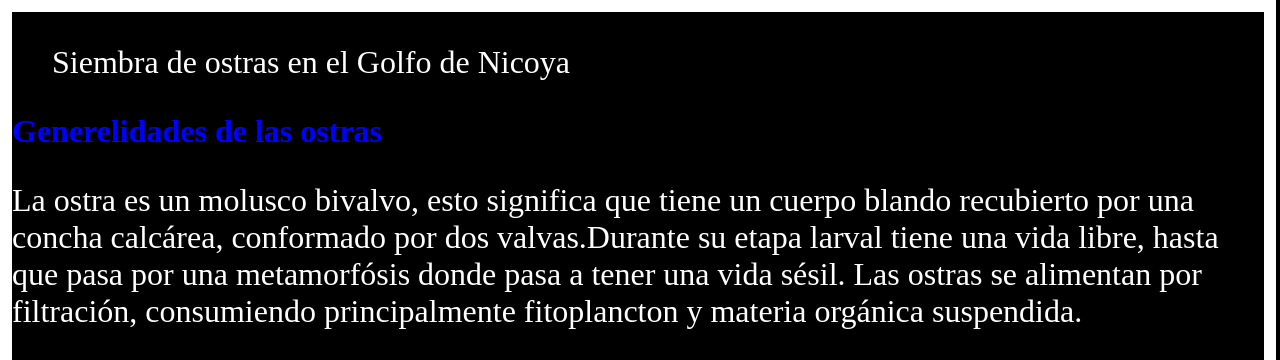
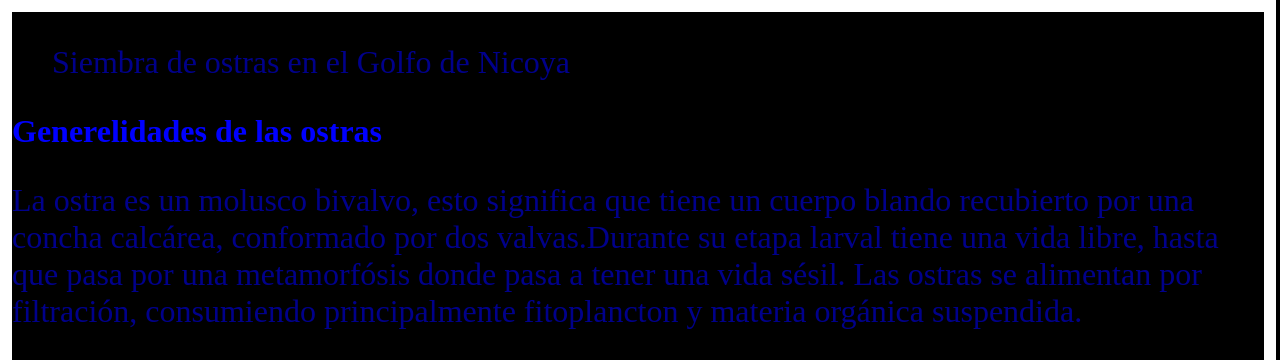
Before and after one commit to rebeqc/proyectoFinal, a plain HTML site: page index.html in a window 1280 px wide. Shown: the top 360 px of the page. Drawn offline with Linux system fonts and the light colour scheme; grey boxes are pictures that could not be loaded.

Commit message:
Update estilos.css

```diff
--- a/css/estilos.css
+++ b/css/estilos.css
@@ -1,5 +1,5 @@
 p {
-    color:darklue;
+    color:darkblue;
     font-size:200%;
 }
 
```
